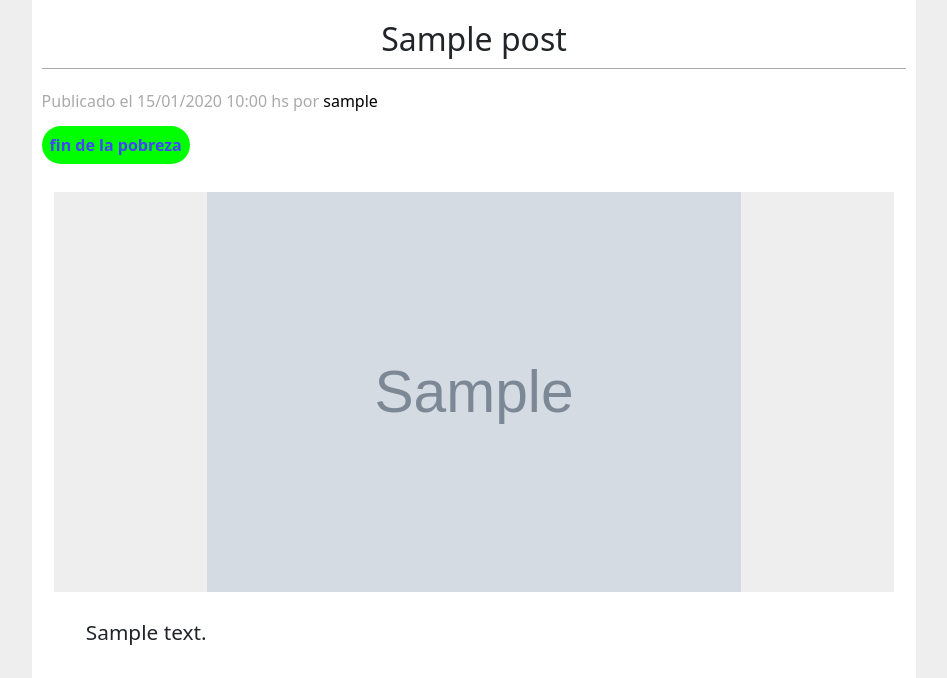
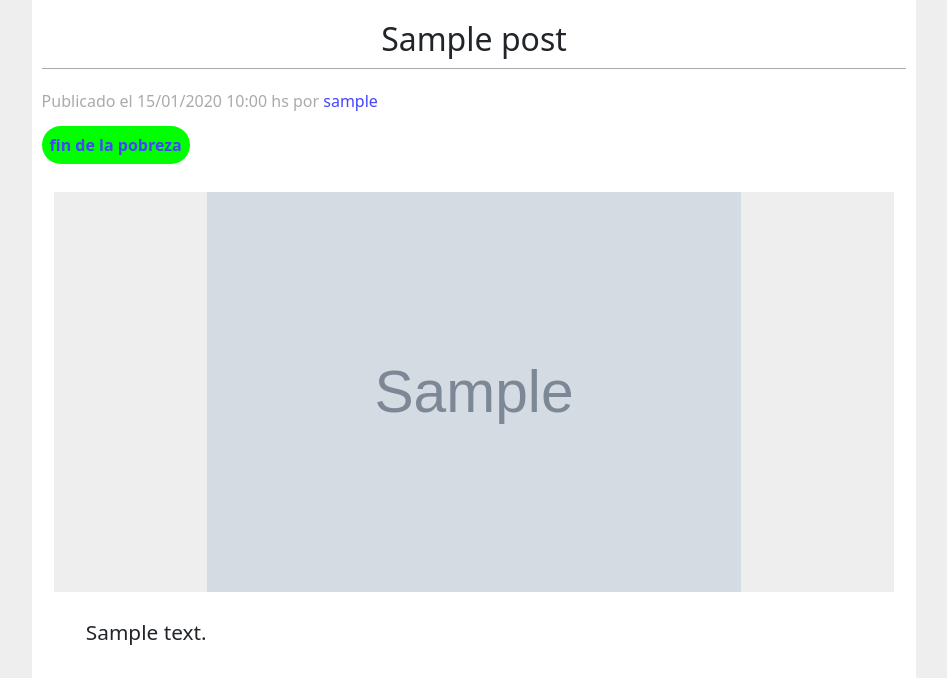
Before and after one commit to CamperDawn/Blog, a Django app: page /details/1/ in a window 1280 px wide. Shown: the part 120-798 px from the top of the page, without its empty margins (158-1105 px from the left). Run offline with Django 3.2, Linux system fonts and the light colour scheme; tables that the repository leaves empty hold one stand-in row (values such as "Sample post"); grey boxes marked "Sample" are stand-in pictures.

Commit message:
[fix]: general style

```diff
--- a/Server/Blog/static/createpost.css
+++ b/Server/Blog/static/createpost.css
@@ -1,7 +1,7 @@
 
 
 .create-form{
-    margin: auto;
+    margin: 10px auto;
     padding: 1em;
     width: 90%;
     height: auto;
--- a/Server/Blog/static/details.css
+++ b/Server/Blog/static/details.css
@@ -22,7 +22,7 @@ body {
     color: #aaa;
     padding: 0 10px;
 }
-.author-linlk>a {
+.author-link>a {
     color: #44f !important;
 }
 
--- a/Server/Blog/templates/details.html
+++ b/Server/Blog/templates/details.html
@@ -13,7 +13,7 @@
             <h2 class="title-post">{{post.title}}</h2>
             <section class="meta-post">
                 <span>Publicado el {{post.post_date|date:"d/m/Y  H:i"}} hs</span>
-                <span>por <a href="/profile/{{post.user}}/">{{post.user}}</a></span>
+                <span class="author-link">por <a href="/profile/{{post.user}}/">{{post.user}}</a></span>
                 {% for categ in categories %}
                     {% ifequal post.category categ.value|conv %}
                         <span class="category"><a href="/search/?search_input=&category={{categ.value}}&type=3&order=1">{{categ.category}}</a></span>
```
